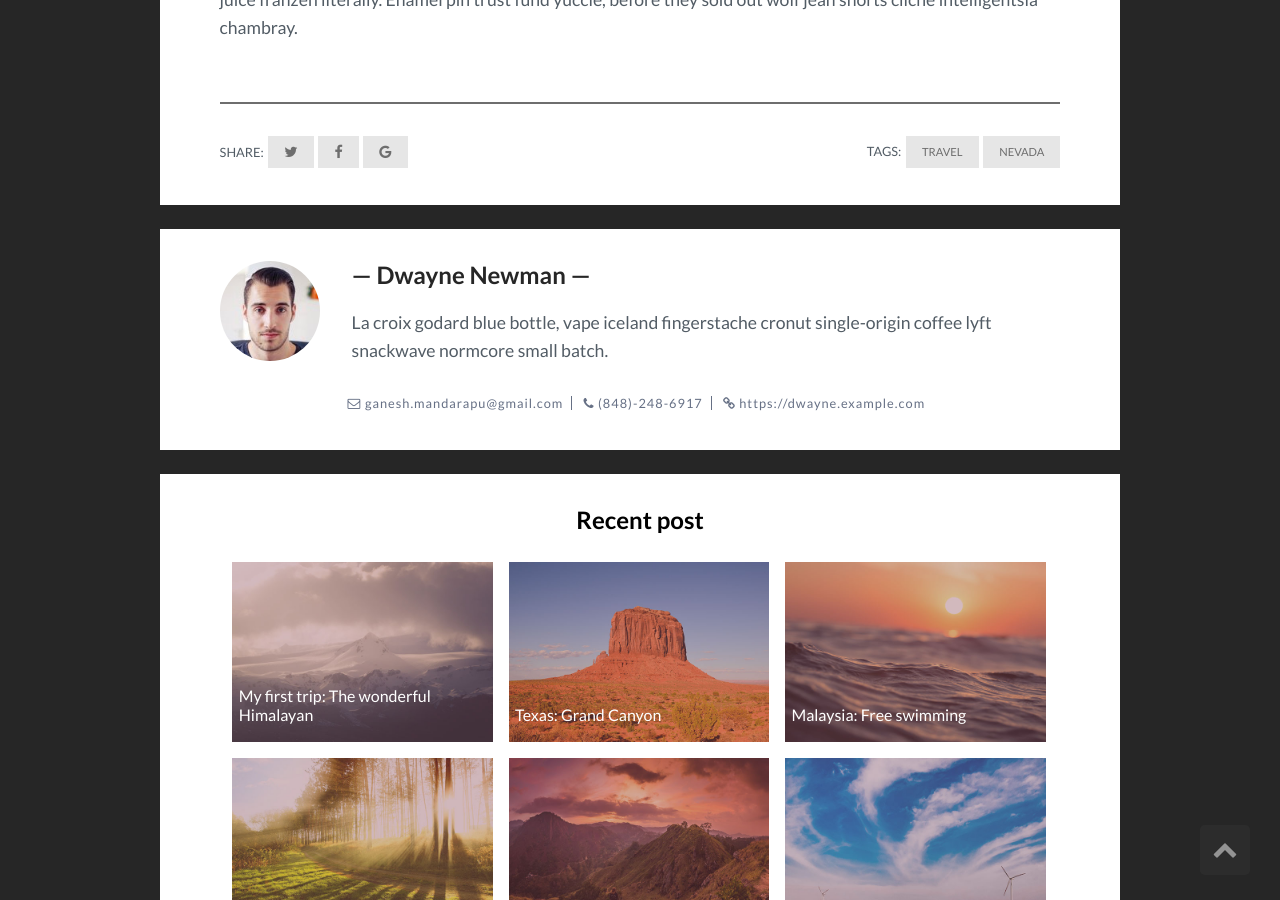
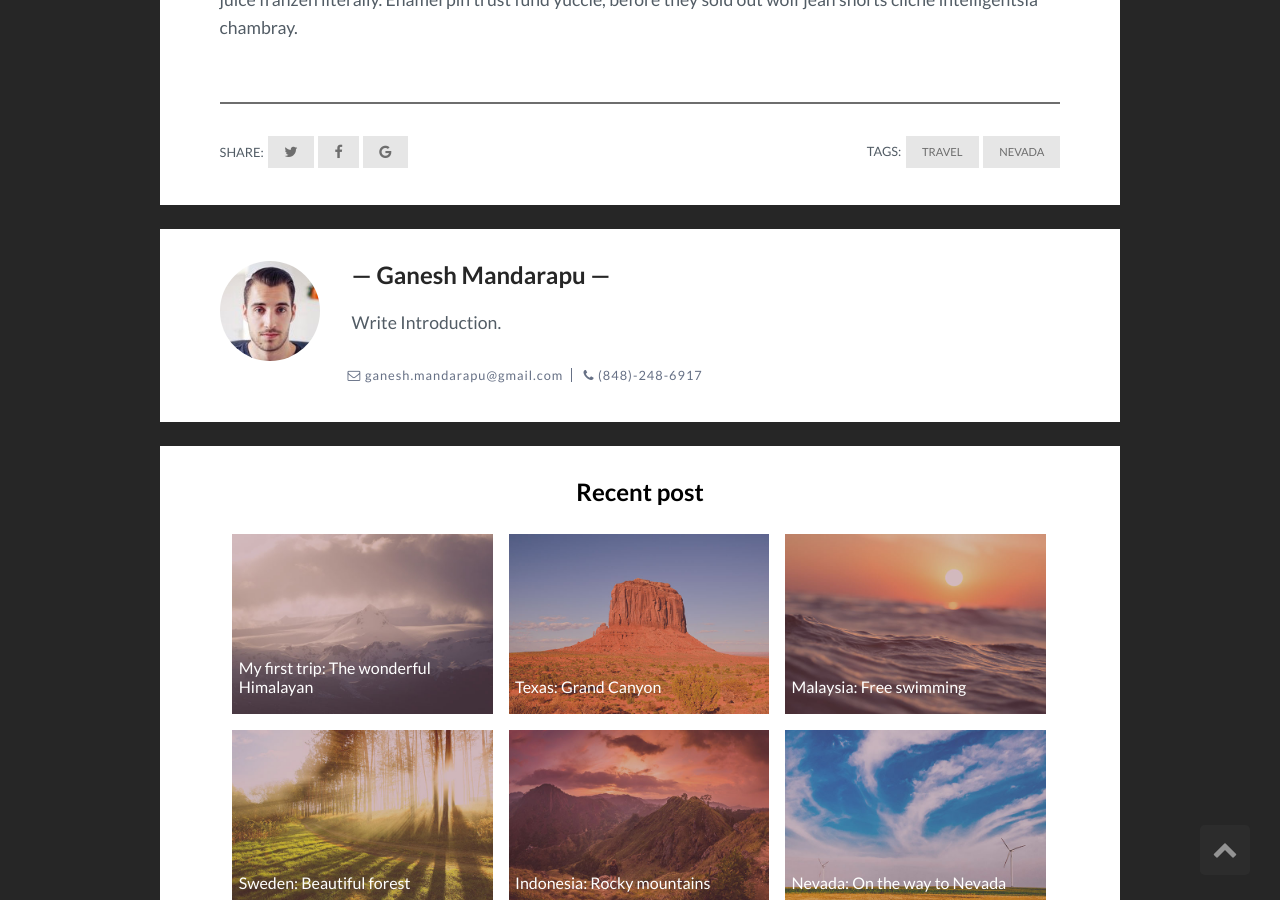
Before and after one commit to ganeshmandarapu/Projects, a Jekyll site: the page built from _posts/2017-07-12-nevada-on-the-way-to-nevada.markdown, in a window 1280 px wide and 900 px high, scrolled down 1643 px. Built offline with Jekyll 4.4.1, drawn with Linux system fonts in a browser that asks for light colours; comment, search, counter and statistics services are not loaded.

Commit message:
Update post.html

```diff
--- a/_layouts/post.html
+++ b/_layouts/post.html
@@ -43,8 +43,8 @@ layout: default
         <img src="{{site.baseurl}}/assets/img/{% if site.author-pic %}{{ site.author-pic }}{% endif %}" alt="Author face">
       </div>
       <div class="author_info">
-        <h2 class="author_title">{% if site.author-name %}{{site.author-name}}{% else %}Dwayne Newman{% endif %}</h2>
-        <p class="author_subtitle">{% if site.about-author %}{{site.about-author}}{% else %}La croix godard blue bottle, vape iceland fingerstache cronut single-origin coffee lyft snackwave normcore small batch.{% endif %}</p>
+        <h2 class="author_title">{% if site.author-name %}{{site.author-name}}{% else %}Ganesh Mandarapu{% endif %}</h2>
+        <p class="author_subtitle">{% if site.about-author %}{{site.about-author}}{% else %}Write Introduction.{% endif %}</p>
         <div class="author_social">
           {% if site.email %}
           <span class="author_email"><i class="fa fa-envelope-o" aria-hidden="true"></i> <a href="mailto:{{site.email}}">{{site.email}}</a></span>
@@ -55,14 +55,9 @@ layout: default
           {% if site.phone %}
           <span class="author_phone"><i class="fa fa-phone" aria-hidden="true"></i> <a href="tel:{{site.phone}}">{{site.phone}}</a></span>
           {% else %}
-          <span class="author_phone"><i class="fa fa-phone" aria-hidden="true"></i> <a href="tel:+496-169-65-57">(496)-169-6557</a></span>
+          <span class="author_phone"><i class="fa fa-phone" aria-hidden="true"></i> <a href="tel:+496-169-65-57">(848)-248-6917</a></span>
           {% endif %}
 
-          {% if site.website %}
-          <span class="author_website"><i class="fa fa-link" aria-hidden="true"></i> <a href="{{site.website}}" target="_blank">{{site.website}}</a></span>
-          {% else %}
-          <span class="author_website"><i class="fa fa-link" aria-hidden="true"></i> <a href="#" target="_blank">https://dwayne.example.com</a></span>
-          {% endif %}
         </div>
       </div>
     </div>
```
